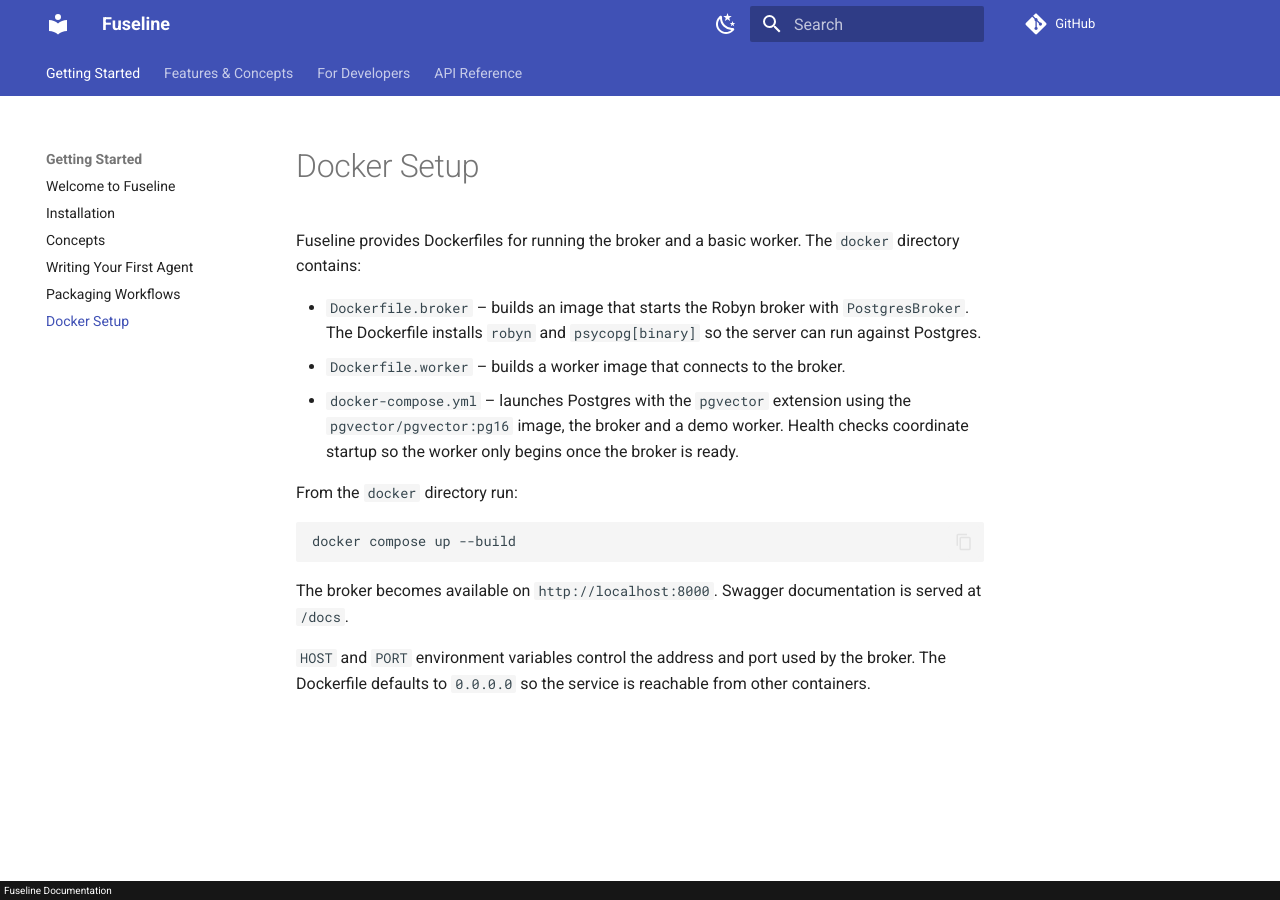
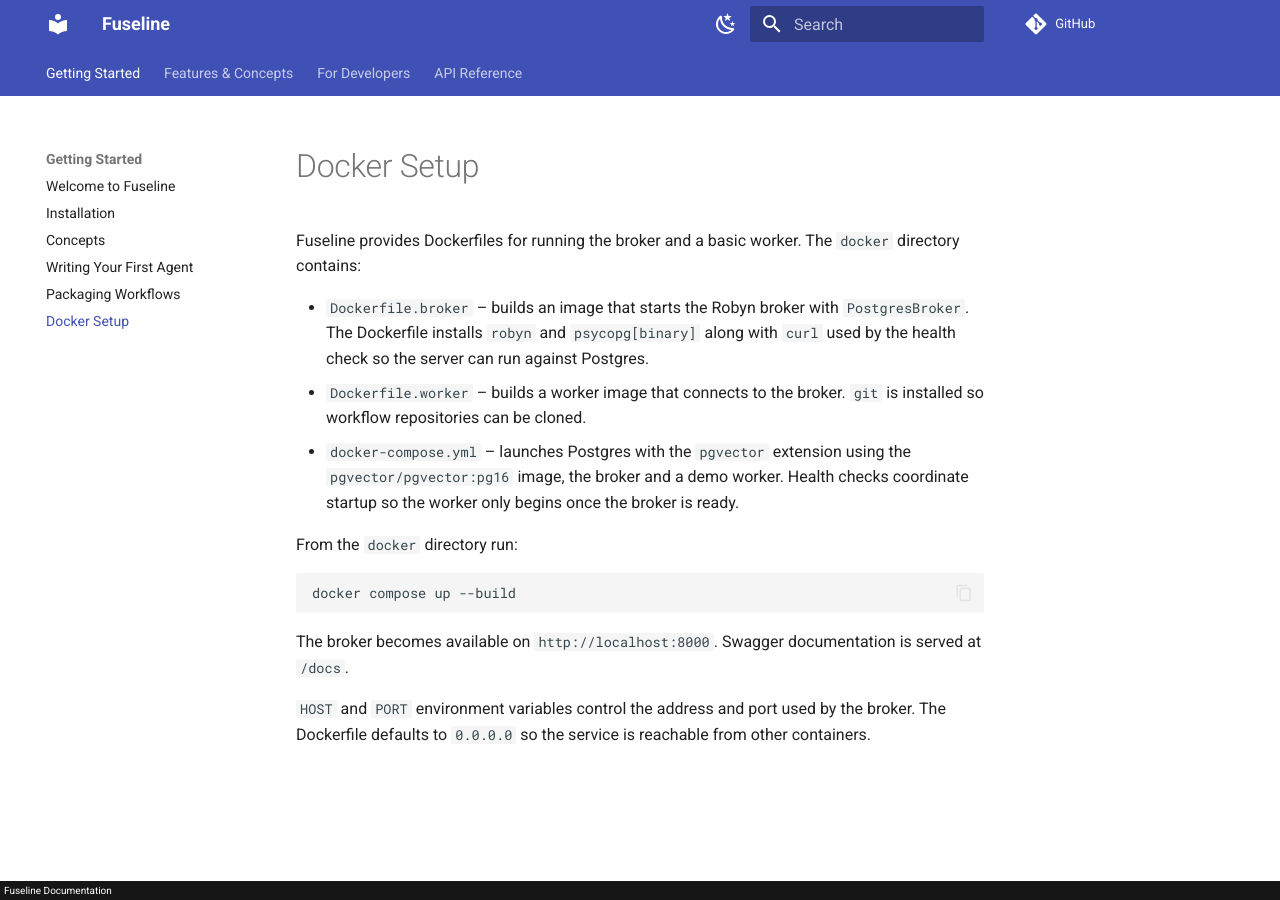
Before and after one commit to jsam/fuseline, an MkDocs documentation site: the page built from docs/getting-started/docker.md, in a window 1280 px wide. Built offline with MkDocs 1.6.1 and Material for MkDocs 9.7.7, drawn with Linux system fonts in a browser that asks for light colours; comment, search, counter and statistics services are not loaded.

Commit message:
fix docker healthcheck

```diff
--- a/docs/getting-started/docker.md
+++ b/docs/getting-started/docker.md
@@ -7,9 +7,10 @@
 
 * ``Dockerfile.broker`` – builds an image that starts the Robyn broker
   with ``PostgresBroker``. The Dockerfile installs ``robyn`` and
-  ``psycopg[binary]`` so the server can run against Postgres.
+  ``psycopg[binary]`` along with ``curl`` used by the health check so the
+  server can run against Postgres.
 * ``Dockerfile.worker`` – builds a worker image that connects to the
-  broker.
+  broker. ``git`` is installed so workflow repositories can be cloned.
 * ``docker-compose.yml`` – launches Postgres with the ``pgvector``
   extension using the ``pgvector/pgvector:pg16`` image, the broker and a demo
   worker. Health checks coordinate startup so the worker only begins once the
```
Also changed, not shown: docker/README.md (+5 -5 lines), docs/for-developers/brokers.md (+3 -1 lines), 2 other files.
